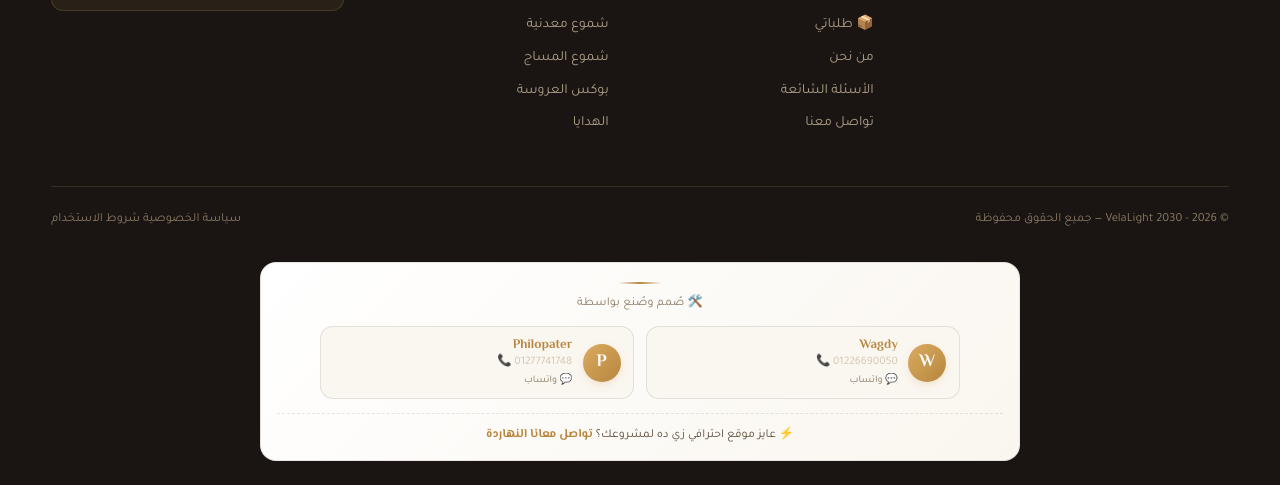
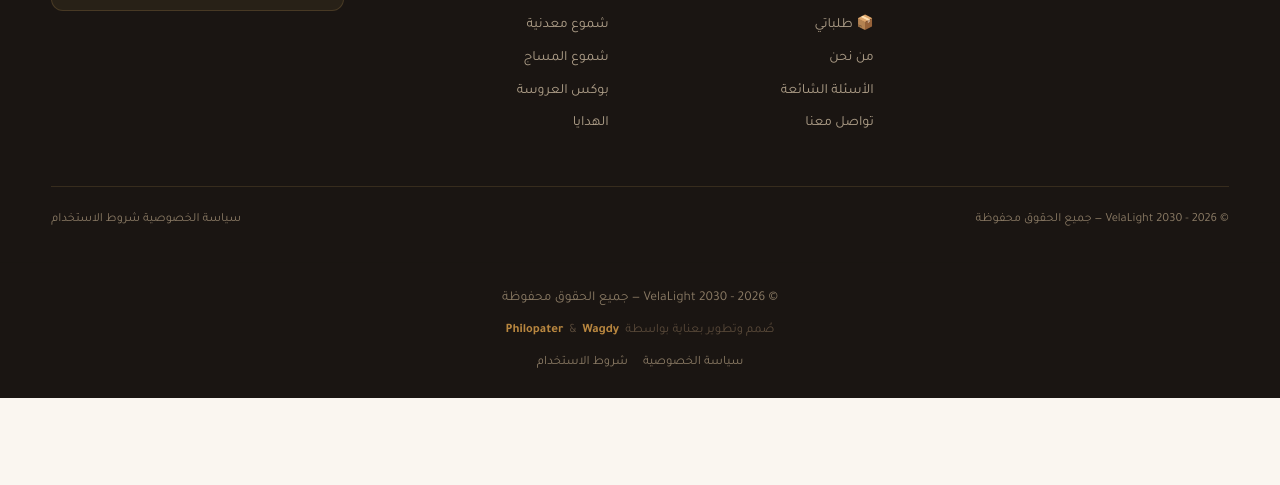
Before and after one commit to velalight/velalight.github.io, a plain HTML site: page index.html in a window 1280 px wide. Shown: the part 4981-5466 px from the top of the page. After the commit the page ends 5379 px from the top, so only its background shows below. Drawn offline with Linux system fonts and the light colour scheme; no server answers.

Commit message:
Refactor footer and remove developer signature
Removed developer signature section and added footer with contact links.

```diff
--- a/index.html
+++ b/index.html
@@ -1620,224 +1620,22 @@ document.addEventListener("DOMContentLoaded", initTrustGrid);
     </div>
 
   </div>
-<!-- ═══════════════════════════════════════════════════════════
-     ✨ Developer Signature
-     ═══════════════════════════════════════════════════════════ -->
-
-<style>
-.dev-signature{
-  margin:2rem auto 0;
-  max-width:760px;
-  padding:1.15rem 1rem .9rem;
-  background:linear-gradient(135deg,var(--panel),var(--panel2));
-  border:1px solid var(--line);
-  border-radius:16px;
-  text-align:center;
-}
-
-.dev-line{
-  width:44px;
-  height:2px;
-  margin:0 auto .65rem;
-  background:linear-gradient(90deg,transparent,var(--gold2),transparent);
-}
-
-.dev-label{
-  margin:0 0 .85rem;
-  color:var(--dim);
-  font-size:.76rem;
-  line-height:1.5;
-  letter-spacing:.2px;
-}
-
-.dev-team{
-  display:grid;
-  grid-template-columns:repeat(2,minmax(0,1fr));
-  gap:.7rem;
-  max-width:640px;
-  margin:0 auto .85rem;
-}
-
-.dev-card{
-  display:flex;
-  align-items:center;
-  gap:.65rem;
-  padding:.7rem .8rem;
-  background:var(--bg);
-  border:1px solid var(--line);
-  border-radius:13px;
-  text-decoration:none;
-  color:inherit;
-  text-align:start;
-  transition:transform .2s ease,border-color .2s ease,box-shadow .2s ease;
-}
-
-.dev-card:hover{
-  transform:translateY(-2px);
-  border-color:var(--gold2);
-  box-shadow:0 6px 18px -7px rgba(217,171,95,.35);
-}
-
-.dev-avatar{
-  width:38px;
-  height:38px;
-  flex:0 0 38px;
-  border-radius:50%;
-  background:linear-gradient(135deg,var(--gold),#b8863f);
-  color:#fff;
-  display:flex;
-  align-items:center;
-  justify-content:center;
-  font-family:var(--fd);
-  font-size:1.1rem;
-  font-weight:700;
-  box-shadow:0 3px 10px -3px rgba(217,171,95,.45);
-}
-
-.dev-info{
-  min-width:0;
-  display:flex;
-  flex-direction:column;
-  gap:.12rem;
-}
-
-.dev-info b{
-  color:var(--gold2);
-  font-family:var(--fd);
-  font-size:.82rem;
-  line-height:1.2;
-}
-
-.dev-info span{
-  color:var(--dark);
-  direction:ltr;
-  text-align:start;
-  font-size:.72rem;
-  line-height:1.3;
-}
-
-.dev-info small{
-  color:var(--dim);
-  font-size:.64rem;
-  line-height:1.2;
-}
-
-.dev-cta{
-  margin:0;
-  padding-top:.7rem;
-  border-top:1px dashed var(--line);
-  color:var(--mut);
-  font-size:.76rem;
-  line-height:1.6;
-}
-
-.dev-cta strong{
-  color:var(--gold2);
-  font-family:var(--fd);
-}
-
-@media(max-width:600px){
-
-  .dev-signature{
-    margin-top:1.5rem;
-    padding:.9rem .7rem .8rem;
-  }
-
-  .dev-team{
-    grid-template-columns:1fr;
-    gap:.5rem;
-  }
-
-  .dev-card{
-    padding:.65rem .7rem;
-  }
-
-  .dev-avatar{
-    width:35px;
-    height:35px;
-    flex-basis:35px;
-    font-size:1rem;
-  }
-
-  .dev-info b{
-    font-size:.78rem;
-  }
-
-  .dev-info span{
-    font-size:.69rem;
-  }
-
-  .dev-info small{
-    font-size:.61rem;
-  }
-
-  .dev-cta{
-    font-size:.71rem;
-    padding-top:.6rem;
-  }
-}
-</style>
-
-<div class="dev-signature">
-
-  <div class="dev-line"></div>
-
-  <p class="dev-label" data-i18n="dev_label">
-    🛠️ صُمم وصُنع بواسطة
-  </p>
-
-  <div class="dev-team">
-
-    <!-- ═══ Wagdy ═══ -->
-    <a
-      class="dev-card"
-      href="https://wa.me/201226690050"
-      target="_blank"
-      rel="noopener noreferrer"
-      aria-label="Wagdy WhatsApp"
-    >
-      <div class="dev-avatar" aria-hidden="true">W</div>
-
-      <div class="dev-info">
-        <b>Wagdy</b>
-        <span>📞 01226690050</span>
-        <small data-i18n="dev_whatsapp">💬 واتساب</small>
-      </div>
-    </a>
-
-
-    <!-- ═══ Philopater ═══ -->
-    <a
-      class="dev-card"
-      href="https://wa.me/201277741748"
-      target="_blank"
-      rel="noopener noreferrer"
-      aria-label="Philopater WhatsApp"
-    >
-      <div class="dev-avatar" aria-hidden="true">P</div>
-
-      <div class="dev-info">
-        <b>Philopater</b>
-        <span>📞 01277741748</span>
-        <small data-i18n="dev_whatsapp">💬 واتساب</small>
-      </div>
-    </a>
-
-  </div>
-
-
-  <p class="dev-cta">
-    <span data-i18n="dev_cta">
-      ⚡ عايز موقع احترافي زي ده لمشروعك؟
-    </span>
-
-    <strong data-i18n="dev_cta_link">
-      تواصل معانا النهاردة
-    </strong>
-  </p>
-
-</div>
-
+    <div class="fbot" style="margin-top: 2rem; padding-top: 1.5rem; border-top: 1px solid var(--line); display: flex; flex-direction: column; align-items: center; gap: 10px;">
+      <span data-i18n="foot_rights" style="font-size: 0.85rem; color: var(--dim);">© 2026 VelaLight — جميع الحقوق محفوظة</span>
+
+      <!-- توقيع المطورين بشكل احترافي وغير مزعج -->
+      <div style="font-size: 0.8rem; color: var(--mut); display: flex; align-items: center; gap: 6px; flex-wrap: wrap; justify-content: center;">
+        <span>صُمم وتطوير بعناية بواسطة</span>
+        <a href="https://wa.me/201226690050" target="_blank" style="color: var(--gold2); text-decoration: none; font-weight: 600;">Wagdy</a>
+        <span>&</span>
+        <a href="https://wa.me/201277741748" target="_blank" style="color: var(--gold2); text-decoration: none; font-weight: 600;">Philopater</a>
+      </div>
+
+      <div style="display: flex; gap: 15px; font-size: 0.8rem;">
+        <a href="privacy.html" data-i18n="foot_privacy" style="color: var(--dim); text-decoration: none;">سياسة الخصوصية</a>
+        <a href="terms.html" data-i18n="foot_terms" style="color: var(--dim); text-decoration: none;">شروط الاستخدام</a>
+      </div>
+    </div>
 </footer>
 
 <!-- ═══════════════════════════════════════════════
```
